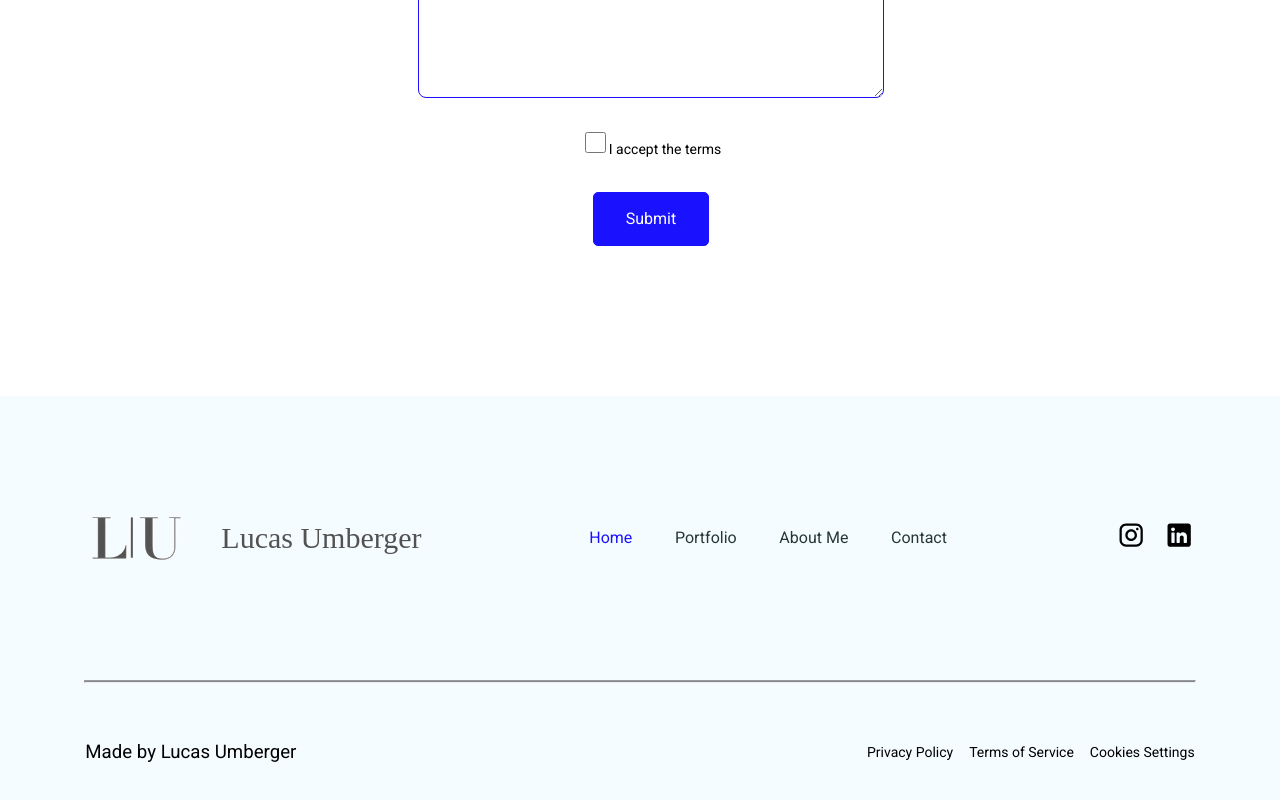
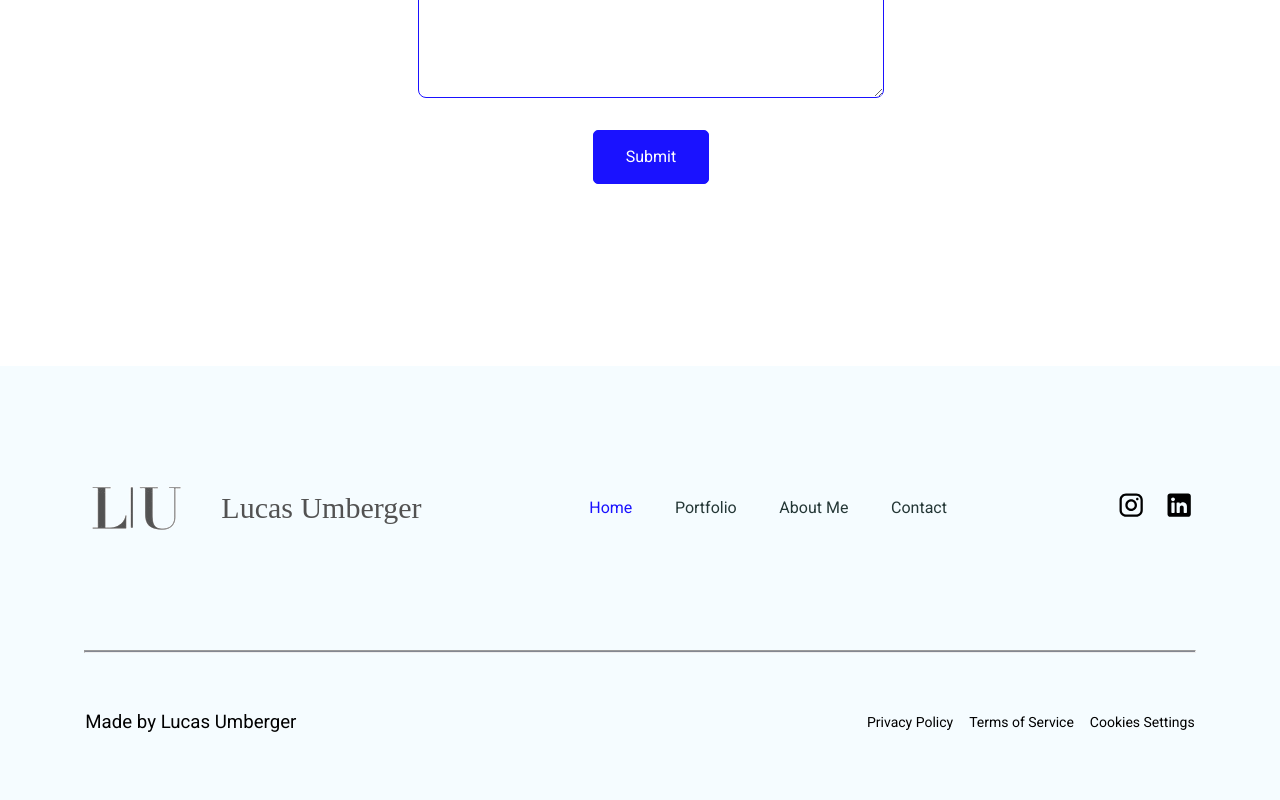
Before and after one commit to lumberger22/PortfolioSite, a React (Create React App) app: page / in a window 1280 px wide. Shown: the part 4315-5115 px from the top of the page. Built offline with nearby package versions, Linux system fonts and the light colour scheme.

Commit message:
Add contact options for reason to reach out

```diff
--- a/src/Pages/Home/ContactMe.jsx
+++ b/src/Pages/Home/ContactMe.jsx
@@ -57,9 +57,11 @@ export default function ContactMe() {
                     <span className="text-md">Choose a Topic</span>
                     <select id="choose-topic" className="contact--input text-md">
                         <option>Select One...</option>
-                        <option>Item 1</option>
-                        <option>Item 2</option>
-                        <option>Item 3</option>
+                        <option>Networking</option>
+                        <option>Job Opportunity</option>
+                        <option>Portfolio Feedback</option>
+                        <option>Project Inquiry</option>
+                        <option>Other</option>
                     </select>
                 </label>
                 <label htmlFor="message" className="contact--label">
@@ -71,14 +73,6 @@ export default function ContactMe() {
                         placeholder="Type your message..."
                     />
                 </label>
-                <label htmlFor="checkbox--label">
-                    <input
-                        type="checkbox"
-                        required
-                        name="checkbox"
-                        id="checkbox"/>
-                    <span className="text-sm">I accept the terms</span>
-                </label>
                 <div>
                     <button className="btn btn-primary contact--form--btn">Submit</button>
                 </div>
```
